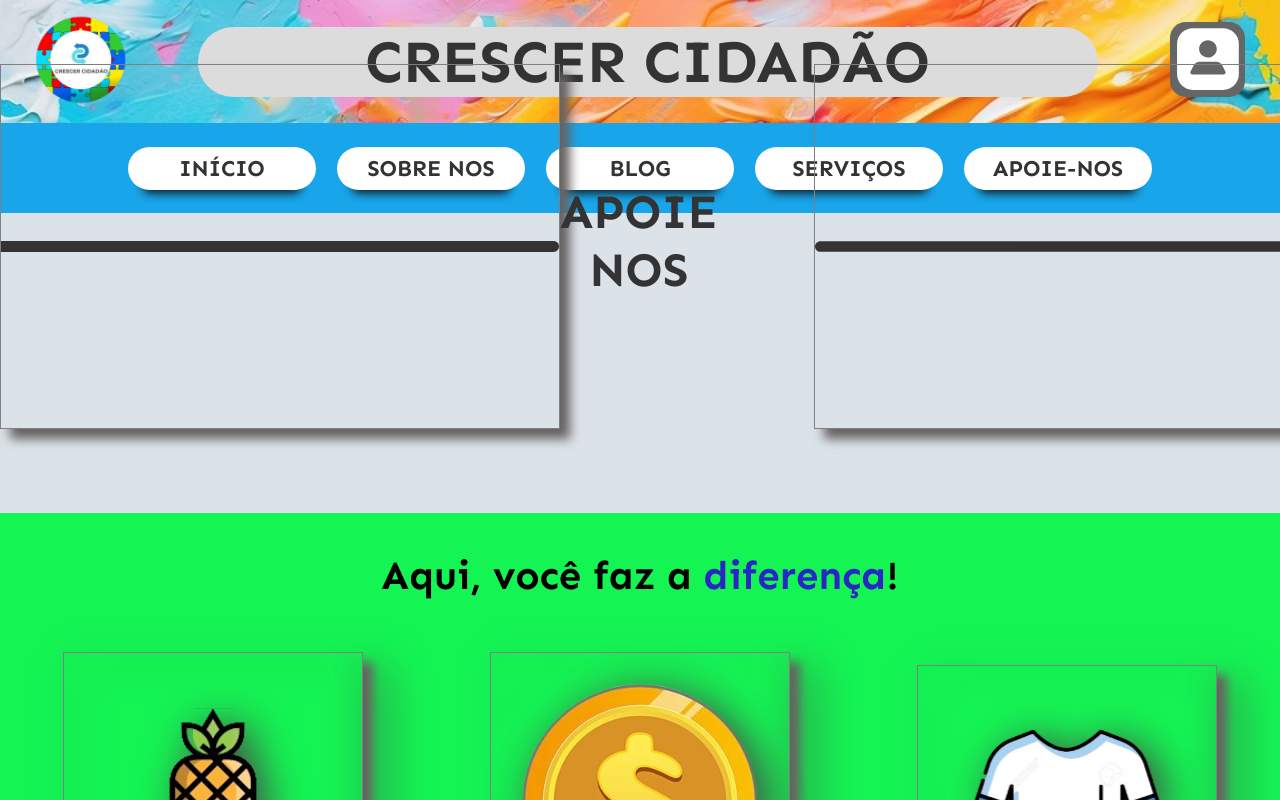
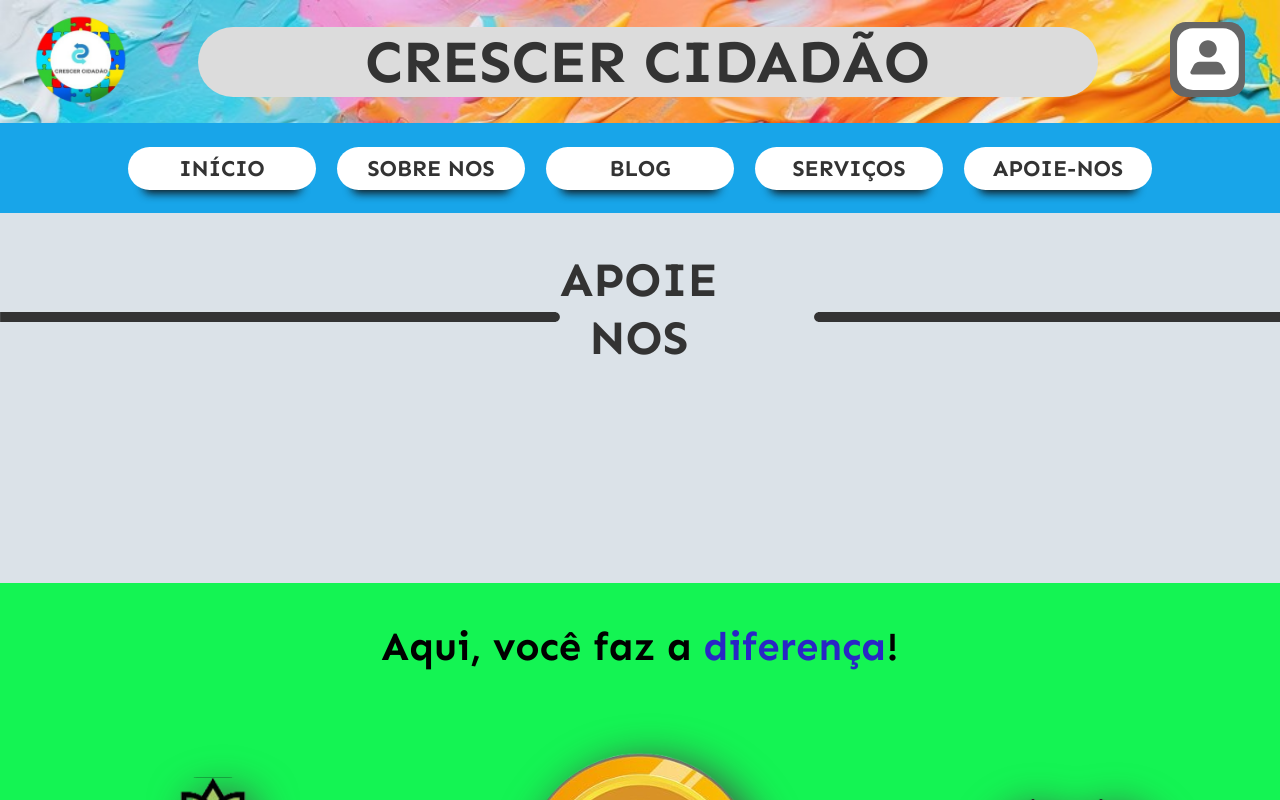
Before and after one commit to marcj19/Crescer-Ciddadao, a React (Vite) app: page /Doacao in a window 1280 px wide. Shown: the top 800 px of the page. Built offline with nearby package versions, Linux system fonts and the light colour scheme.

Commit message:
four commit

```diff
--- a/package.json
+++ b/package.json
@@ -14,7 +14,8 @@
     "react-dom": "^18.2.0",
     "react-router-dom": "^6.23.0",
     "react-slick": "^0.30.2",
-    "slick-carousel": "^1.8.1"
+    "slick-carousel": "^1.8.1",
+    "swiper": "^11.1.3"
   },
   "devDependencies": {
     "@types/react": "^18.2.64",
--- a/src/components/Coisa.css
+++ b/src/components/Coisa.css
@@ -19,7 +19,7 @@
     justify-content: space-around;
 }
 
-section img{
+.icaro img{
    height: 365px;
    width: 100%;
    border: 1px solid grey;
--- a/src/components/carrosel.css
+++ b/src/components/carrosel.css
@@ -16,7 +16,7 @@ section .layout-images{
     width: 20%;
 }
 
-section img{
+.secao img{
     height: 350px;
 }
 
@@ -75,6 +75,7 @@ section img{
     z-index: 1;
     font-weight: bold;
     font-family: "Sen", sans-serif;
+    box-sizing: border-box;
 }
 
 
--- a/src/pages/Doacao.jsx
+++ b/src/pages/Doacao.jsx
@@ -7,7 +7,7 @@ import abacaxi from "../assets/img/abacaxi.svg"
 import moeda from "../assets/img/moeda.svg"
 import roupa from "../assets/img/roupa.svg"
 import { Footer } from '../components/footer'
-import Carteira from '../assets/img/carteira.gif'
+
 
 export const Doacao = () => {
   return (
@@ -15,7 +15,7 @@ export const Doacao = () => {
     <Header  />
 
     <section className='sec-quem-somos'>
-        <div className="quem-somos">
+        <div className="layer">
                     <div className="linha-1">
                         <img src={Retangulo} />
                     </div>
@@ -47,7 +47,7 @@ export const Doacao = () => {
                 </div>
             </div>
     </section>
-    < Footer />
+
 
 
     </>
--- a/src/pages/doacao.css
+++ b/src/pages/doacao.css
@@ -1,9 +1,20 @@
 @import url('https://fonts.googleapis.com/css2?family=Sen:wght@400..800&display=swap');
 
-.quem-somos{
+.sec-quem-somos .quem-somos{
     height: 130px;
     margin-top: -30px;
 
+}
+
+.layer img{
+    width: 70vh;
+}
+
+.layer{
+    margin-top: 3%;
+    display: flex;
+    justify-content: space-between;
+    align-items: center;
 }
 
 .sec-quem-somos{
@@ -11,7 +22,7 @@
     flex-direction: column;
 
 }
-.titulo{
+.sec-quem-somos .titulo{
     font-family: "Sen", sans-serif;
     color: #333333;
     font-size: 24pt;
```
Also changed, not shown: 1 other file (tests, documents, lock files or other folders).
